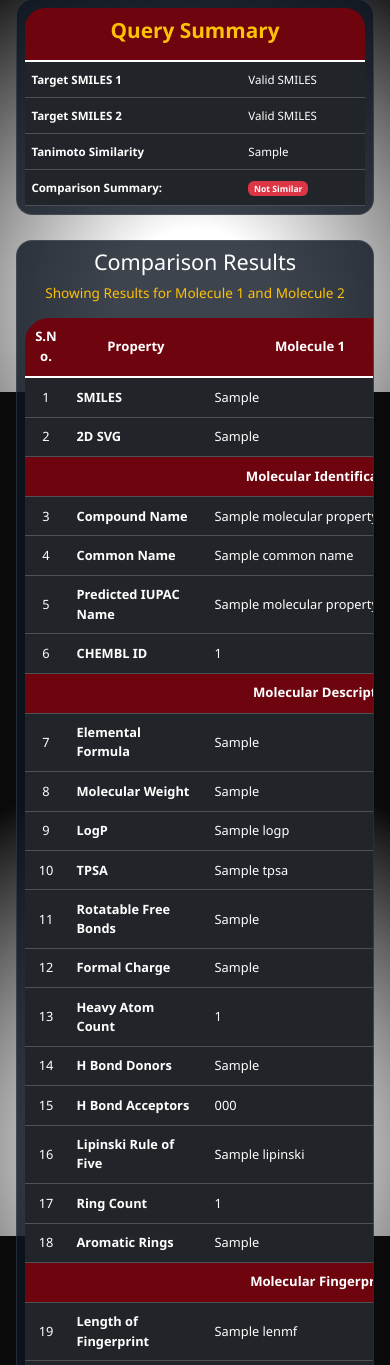
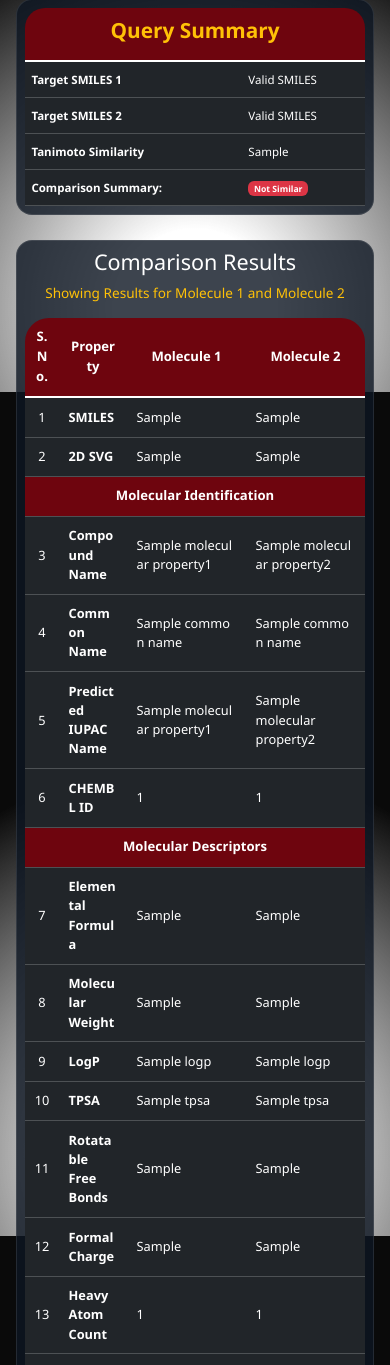
Before and after one commit to SakshamRaj1/ChemSmileAI, a Python web app: template templates/compare.html in a window 390 px wide. Shown: the part 452-1817 px from the top of the page. Run offline with Jinja, Linux system fonts and the light colour scheme; the template is opened without the code that fills it: most values are stand-ins (such as "Sample title", 1, 10 or a date in 2020).

Commit message:
Update compare.html

```diff
--- a/templates/compare.html
+++ b/templates/compare.html
@@ -558,7 +558,7 @@
         }
 
         .right-sidebar .table {
-            min-width: 700px;
+            min-width: -webkit-fill-available;
         }
 
         .left-sidebar .table {
@@ -708,7 +708,7 @@
         }
 
         .right-sidebar .table {
-            min-width: 650px;
+            min-width: -webkit-fill-available;
         }
 
         .right-sidebar h2 {
@@ -799,7 +799,7 @@
         }
 
         .right-sidebar .table {
-            min-width: 600px;
+            min-width: -webkit-fill-available;
         }
 
         .query-summary td,
```
